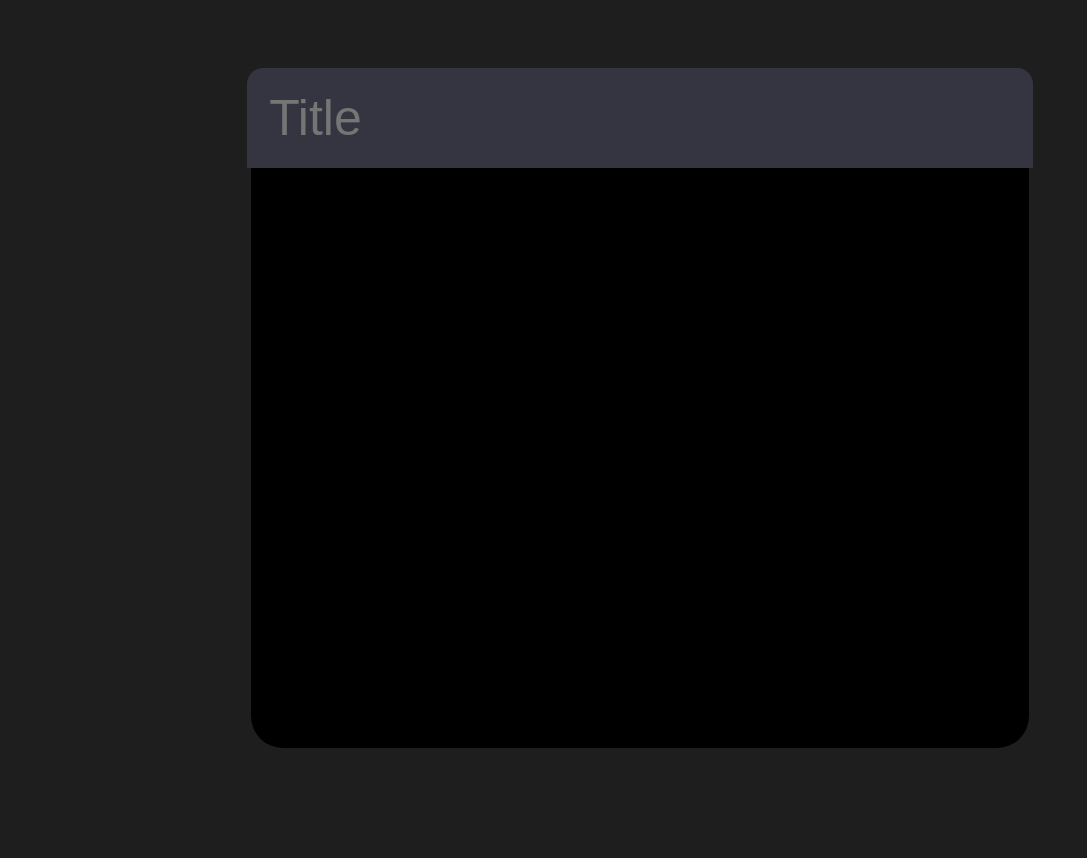
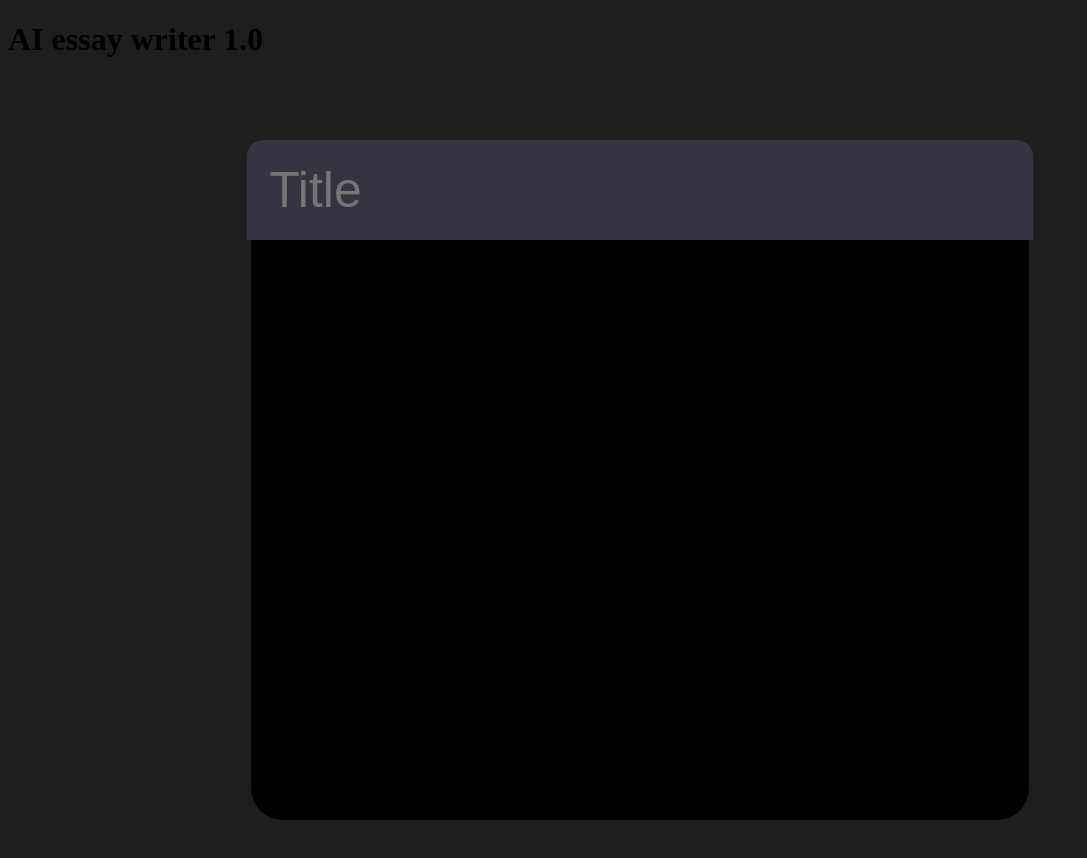
Before and after one commit to thisisnotdevin/SmartNotes, a plain HTML site: page index.html in a window 1280 px wide. Shown: the whole page, without its empty margins (0-1087 px from the left). Before the commit the page ends 816 px from the top, so only its background shows below. Drawn offline with Linux system fonts and the light colour scheme.

Commit message:
first commit

```diff
--- a/index.html
+++ b/index.html
@@ -6,6 +6,7 @@
     <link rel="stylesheet" type="text/css" href="style.css">
   </head>
   <body>
+    <h1>AI essay writer 1.0</h1>
     <div id="notepad">
       <div id="title-bar">
         <input type="text" id="title" placeholder="Title">
```
